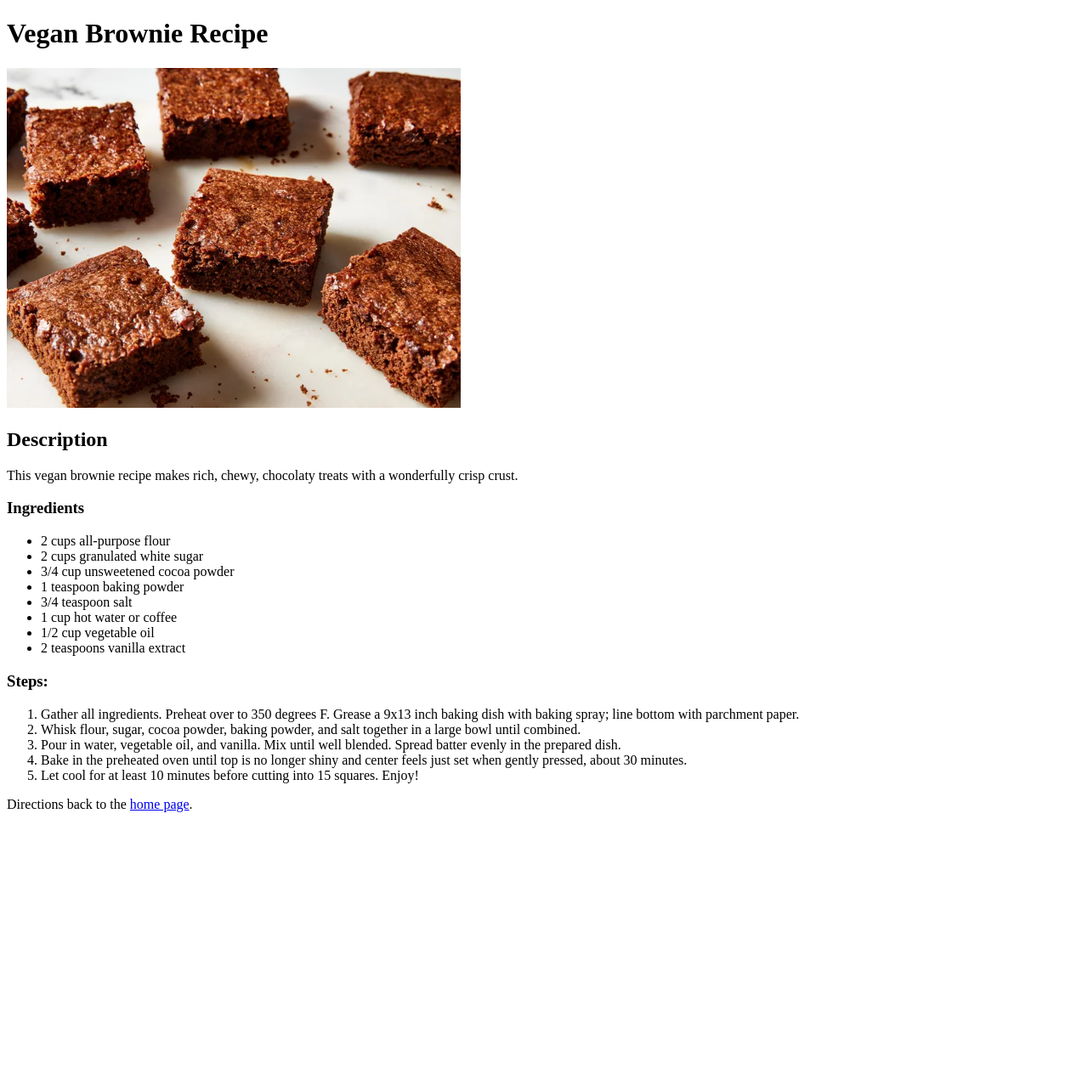
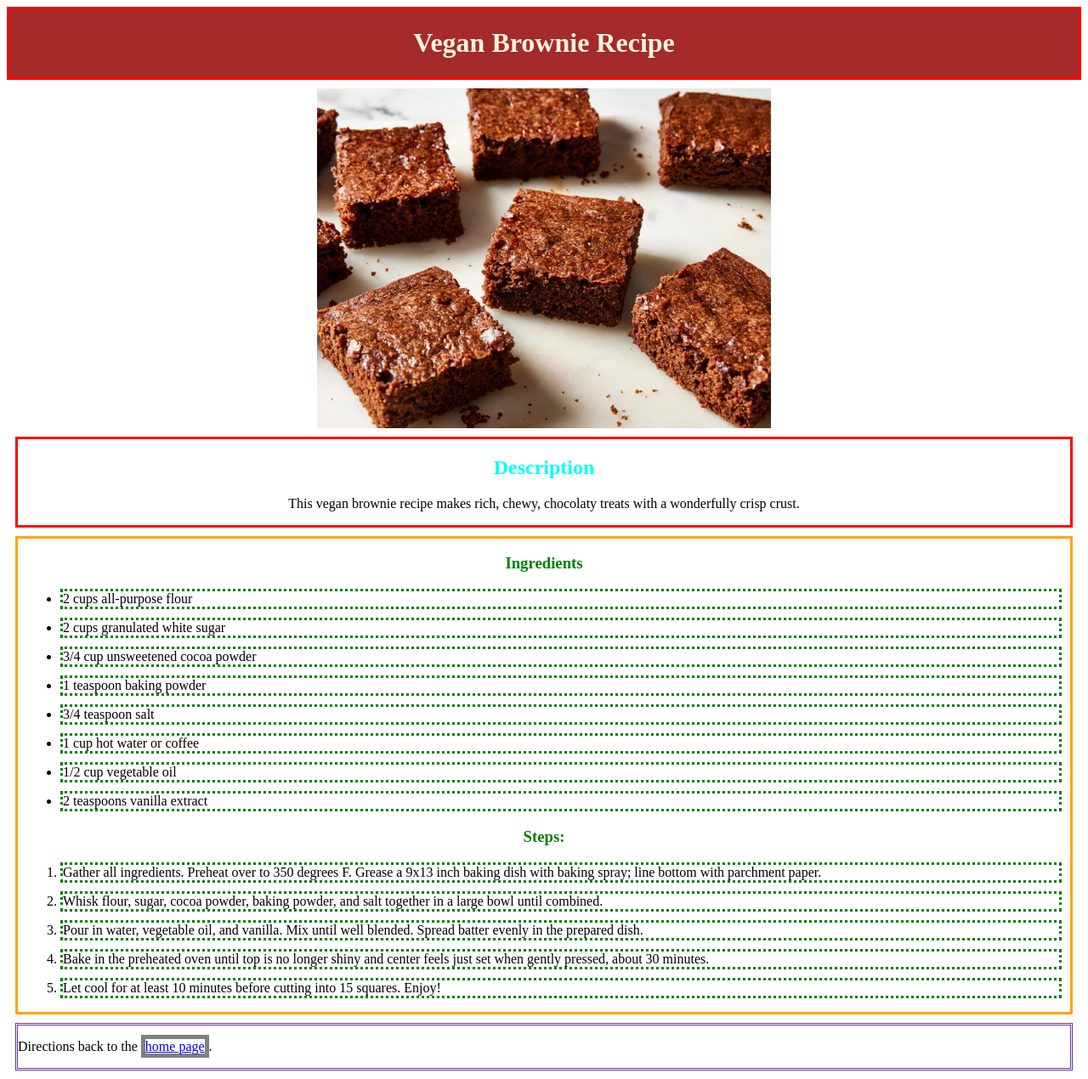
Before and after one commit to anthonyc20b/odin-recipes, a plain HTML site: page recipes/veganbrownie.html in a window 1280 px wide. Shown: the whole page at 85% size. Before the commit the page ends 972 px from the top, so only its background shows below. Drawn offline with Linux system fonts and the light colour scheme.

Commit message:
CSS changes to all pages and universal design
Changes made to practice the CSS options, formatting, text choices, etc.

```diff
--- a/recipes/veganbrownie.html
+++ b/recipes/veganbrownie.html
@@ -3,14 +3,18 @@
 <head>
     <meta charset="UTF-8">
     <title>Vegan Brownie Recipe</title>
+    <link rel="stylesheet" href="../style.css">
 </head>
 <body>
-    <h1>Vegan Brownie Recipe</h1>
+    <div class="title"><h1>Vegan Brownie Recipe</h1></div>
     <img src="../images/vgbrownie.jpg" alt="Image of cooked vegan brownies" height="400">
 
+    <div class="introduction">
     <h2>Description</h2>
     <p>This vegan brownie recipe makes rich, chewy, chocolaty treats with a wonderfully crisp crust.</p>
+        </div>
 
+    <div class="content">
     <h3>Ingredients</h3>
     <ul>
         <li>2 cups all-purpose flour</li>
@@ -35,7 +39,7 @@
         </li>
         <li>Let cool for at least 10 minutes before cutting into 15 squares. Enjoy!</li>
     </ol>
-
-    <p>Directions back to the <a href="../index.html">home page</a>.</p>
+</div>
+    <div class="navigation"><p>Directions back to the <a href="../index.html">home page</a>.</p></div>
 </body>
 </html>
--- /dev/null
+++ b/style.css
@@ -0,0 +1,56 @@
+body {
+    font-family: 'Times New Roman', Times, serif;
+    margin: 10px, auto;
+}
+
+.title {
+    border: solid red;
+    text-align: center;
+    background-color: brown;
+}
+
+.introduction {
+    border: solid red;
+    text-align: center;
+    margin: 10px;
+}
+
+.content {
+    border: solid orange;
+    margin: 10px;
+}
+
+.navigation {
+    border: double rebeccapurple;
+    margin: 10px;
+}
+
+img {
+    margin: 10px auto;
+    display: block;
+}
+
+a {
+    background-color: white;
+    border: 5px solid gray;
+}
+
+li {
+    border: dotted green;
+    margin: 10px;
+}
+
+h1 {
+    color: beige;
+}
+
+h2,
+h3,
+h4 {
+    color: green;
+    text-align: center;
+}
+
+h2 {
+    color: aqua;
+}
```
Also changed, not shown: index.html (+6 -1 lines), recipes/pasta.html (+10 -3 lines), recipes/veganshepherdspie.html (+9 -1 lines), 1 other file.
